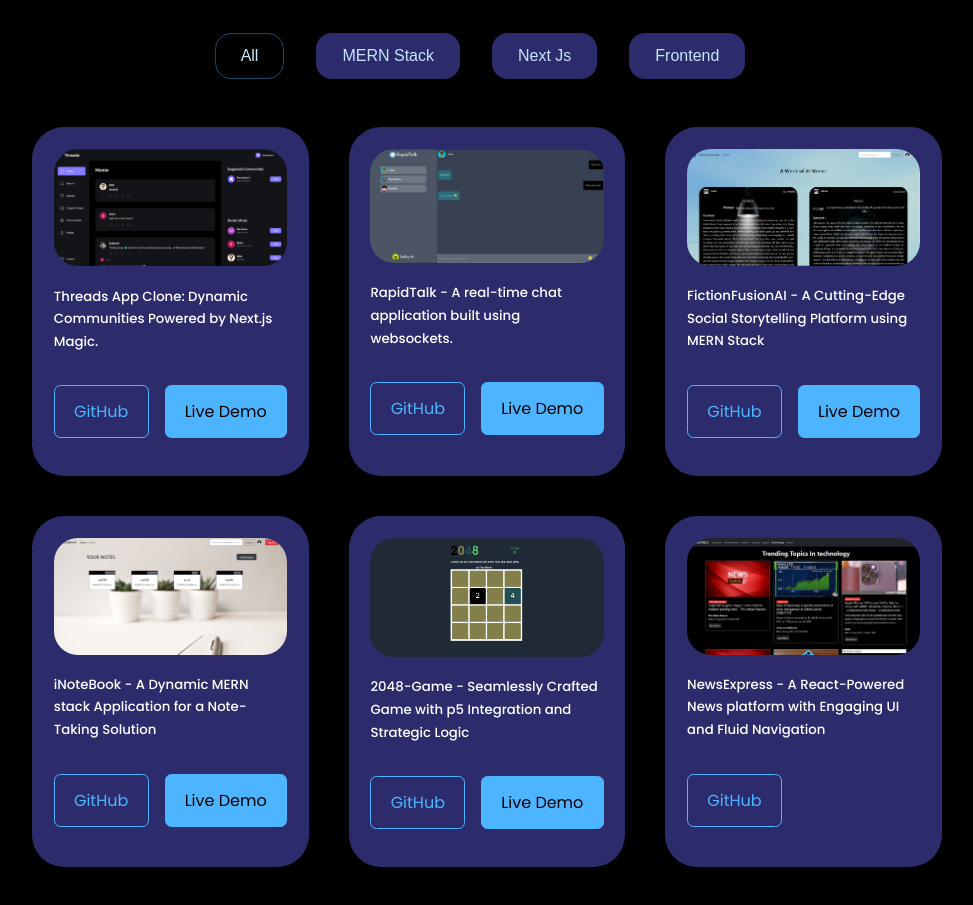
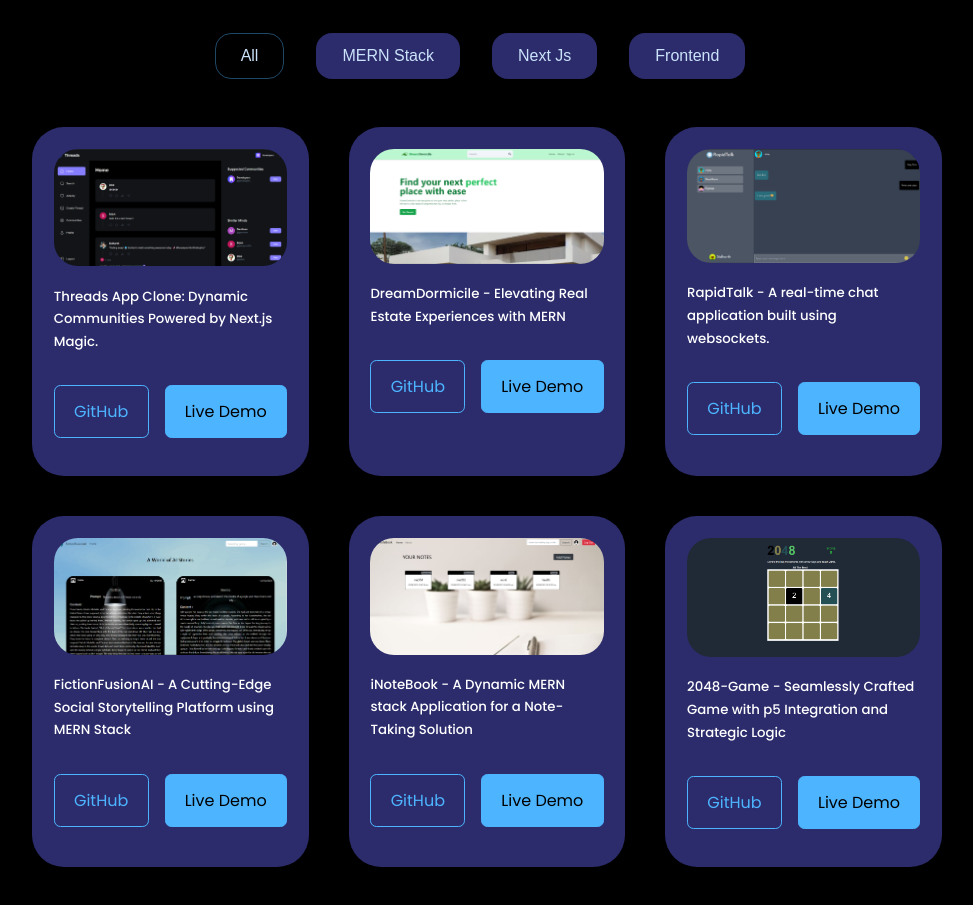
Before and after one commit to R-Sidhartha/My-Portfolio, a React (Create React App) app: page / in a window 1280 px wide. Shown: the part 3380-4285 px from the top of the page, without its empty margins (160-1133 px from the left). Built offline with nearby package versions, Linux system fonts and the light colour scheme.

Commit message:
latest commit

```diff
--- a/src/components/Header/Header.css
+++ b/src/components/Header/Header.css
@@ -64,6 +64,7 @@ header{
 }
 .me{
     left: 0;
+    width: auto;
 }
 .header_socials,.scroll_down{
     display: none;
--- a/src/components/Projects/Projects.js
+++ b/src/components/Projects/Projects.js
@@ -7,6 +7,7 @@ import newsapp from "../Pics/news1.png";
 import weatherapp from "../Pics/weatherapp1.png";
 import RapidTalk from '../Pics/RapidTalk.png';
 import ThreadsClone from '../Pics/ThreadsClone.png';
+import DreamDomicile from '../Pics/DreamDomicile.png';
 const projects=[
     {
       id:1,
@@ -18,6 +19,14 @@ const projects=[
     },
     {
       id:2,
+      image:DreamDomicile,
+      title:"DreamDormicile - Elevating Real Estate Experiences with MERN",
+      tag:"MERN Stack",
+      github:"https://github.com/R-Sidhartha/DreamDormicile-App.git",
+      demo:"https://dream-domicile-app.vercel.app/"
+    },
+    {
+      id:3,
       image:RapidTalk,
       title:"RapidTalk - A real-time chat application built using websockets.",
       tag:"MERN Stack",
@@ -25,7 +34,7 @@ const projects=[
       demo:"https://rapidtalk.onrender.com"
     },
     {
-    id:3,
+    id:4,
     image:aistory,
     title:"FictionFusionAI - A Cutting-Edge Social Storytelling Platform using MERN Stack",
     tag:"MERN Stack",
@@ -33,7 +42,7 @@ const projects=[
     demo:"https://fictionfusionai.onrender.com/"
   },
   {
-    id:4,
+    id:5,
     image:inotebook,
     title:"iNoteBook - A Dynamic MERN stack Application for a Note-Taking Solution",
     tag:"MERN Stack",
@@ -41,7 +50,7 @@ const projects=[
     demo:"https://inotebook-cloudstoring.netlify.app/"
   },
   {
-    id:5,
+    id:6,
     image:game,
     title:"2048-Game - Seamlessly Crafted Game with p5 Integration and Strategic Logic",
     tag:"Frontend",
@@ -49,7 +58,7 @@ const projects=[
     demo:"https://two048-game-awca.onrender.com/"
   },
   {
-    id:6,
+    id:7,
     image:newsapp,
     title:"NewsExpress - A React-Powered News platform with Engaging UI and Fluid Navigation",
     tag:"Frontend",
@@ -57,7 +66,7 @@ const projects=[
     demo:""
   },
   {
-    id:7,
+    id:8,
     image:weatherapp,
     title:"ForecastCentral - Aesthetic Weather insights with Real-time Data and Intuitive Design",
     tag:"Frontend",
```
Also changed, not shown: src/components/Pics/DreamDomicile.png (added).
